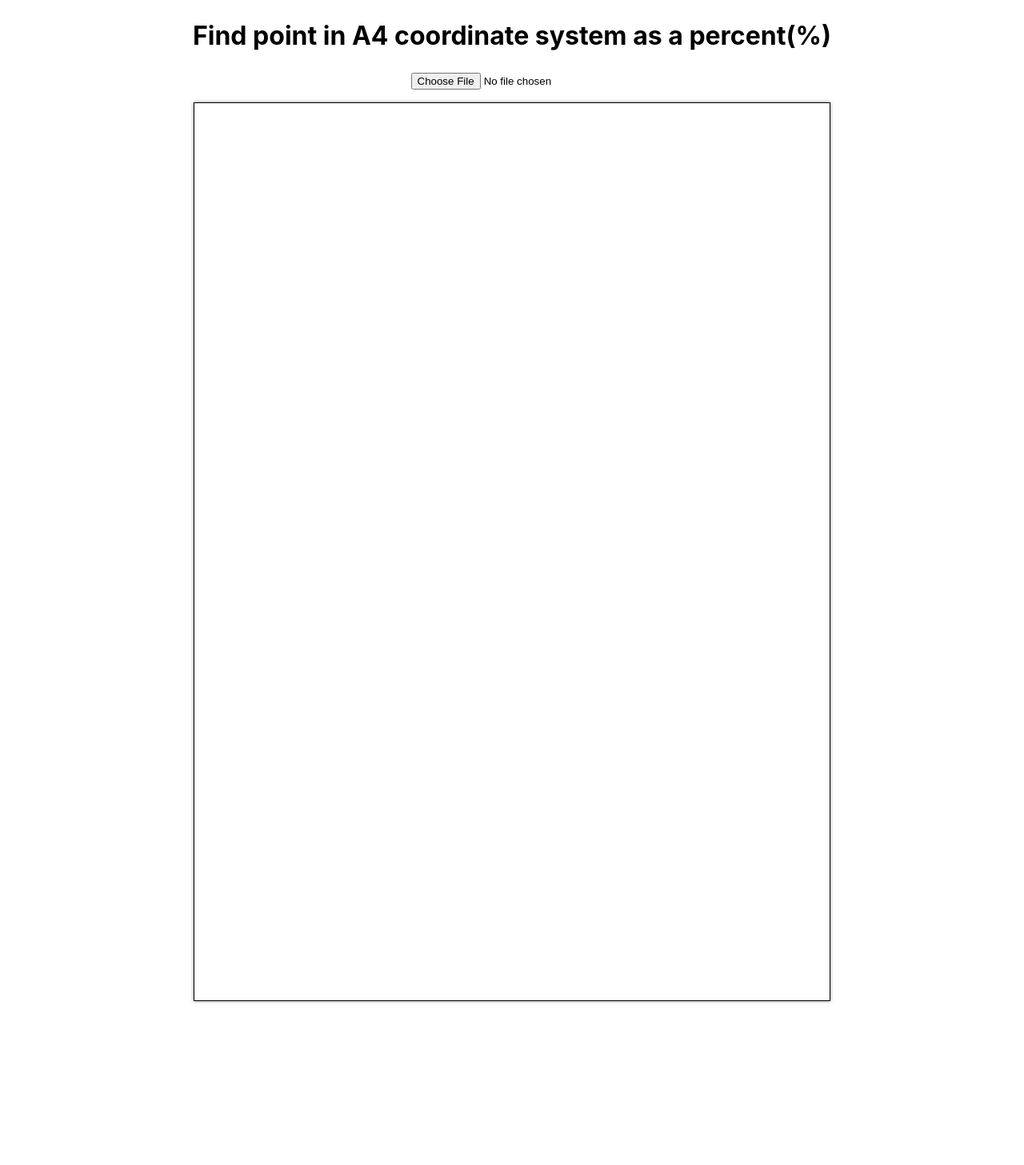
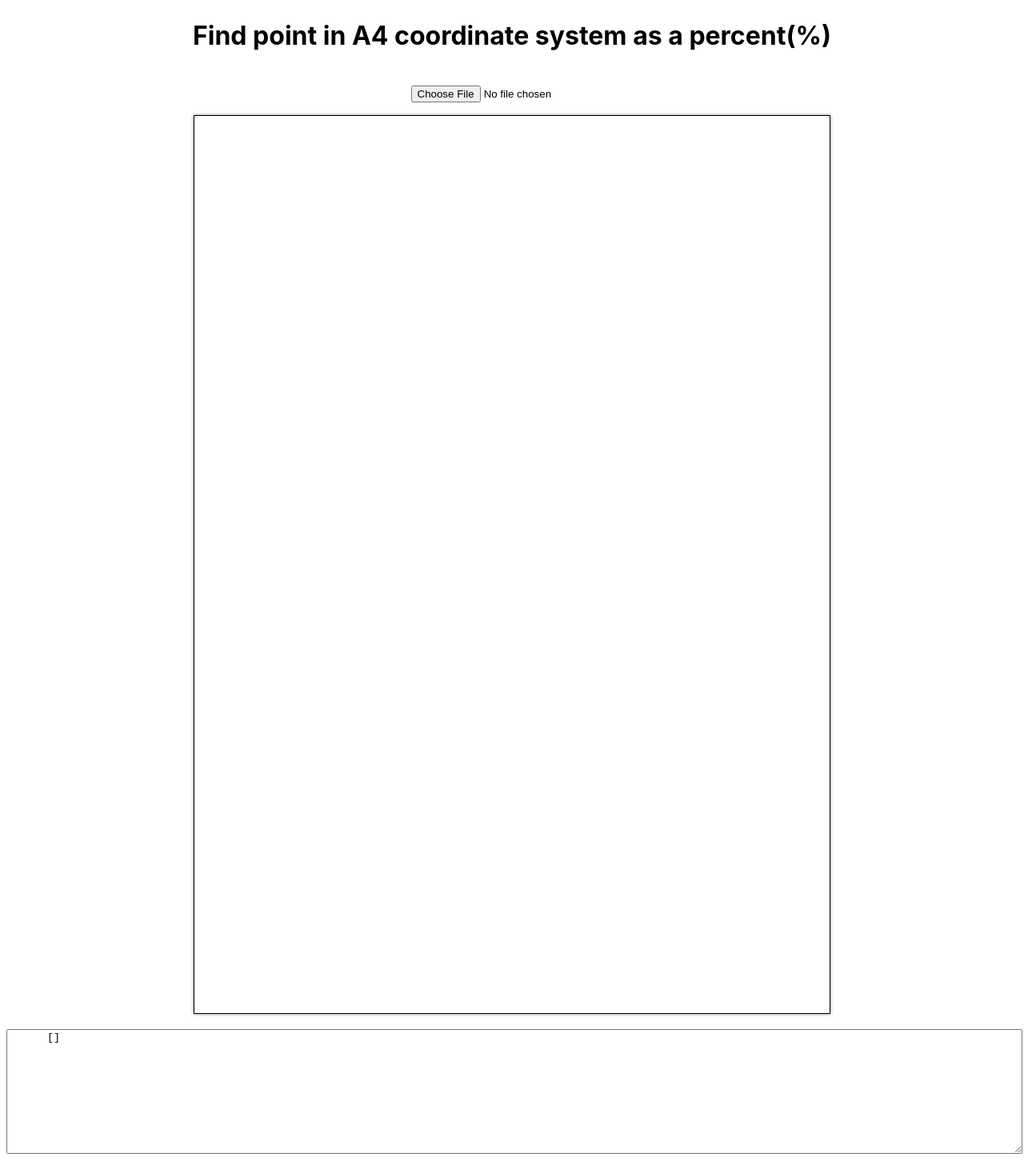
Before and after one commit to mjkodkks/find-point-a4, a Vue app: page / in a window 1280 px wide. Shown: the whole page at 80% size. Before the commit the page ends 1271 px from the top, so only its background shows below. Built offline with nearby package versions, Linux system fonts and the light colour scheme.

Commit message:
[Edit] change display list json to textarea

```diff
--- a/src/App.vue
+++ b/src/App.vue
@@ -1,11 +1,17 @@
 <script setup lang="ts">
 import { onMounted, onUnmounted, ref, reactive, computed } from 'vue';
+
+type PositionList = {
+  no: string | number;
+  xPercent: string;
+  yPercent: string;
+}
 
 // State
 const imageUploadRef = ref<HTMLInputElement | null>(null);
 const selectedImage = ref<File | null>(null);
 const previewUrl = ref<string | null>(null);
-const positionList = ref<Array<{ name: number; xPercent: string; yPercent: string }>>([]);
+const positionList = ref<PositionList[]>([]);
 const currentPosition = reactive({ x: '0', y: '0' });
 const pageRef = ref<HTMLElement | null>(null);
 const showTooltip = ref(false);
@@ -52,6 +58,10 @@ function reset(): void {
   showTooltip.value = false;
 }
 
+function resetPositionList(): void {
+  positionList.value = []
+}
+
 function calculatePercentFromEvent(evt: MouseEvent): { xPercent: string; yPercent: string } | undefined {
   if (!pageRef.value || !selectedImage.value) return;
   const pageWidth = pageRef.value.clientWidth;
@@ -82,7 +92,7 @@ function onMouseOver(): void {
 function onMouseDown(evt: MouseEvent): void {
   const { xPercent, yPercent } = calculatePercentFromEvent(evt) || { xPercent: '0', yPercent: '0' };
   positionList.value.push({
-    name: positionList.value.length + 1,
+    no: positionList.value.length + 1,
     xPercent,
     yPercent,
   });
@@ -96,8 +106,9 @@ function onMouseOut(evt: MouseEvent): void {
 }
 
 function calculateTooltipPosition(evt: MouseEvent): { x: number; y: number } {
-  const x = evt.clientX;
-  const y = evt.clientY + (document.scrollingElement?.scrollTop || 0);
+  const offsetXY = 14
+  const x = evt.clientX + (document.scrollingElement?.scrollLeft || 0) + offsetXY;
+  const y = evt.clientY + (document.scrollingElement?.scrollTop || 0) + offsetXY;
   return { x, y };
 }
 
@@ -119,33 +130,29 @@ onUnmounted(() => {
 <template>
   <div class="main">
     <h1 class="title noprint">Find point in A4 coordinate system as a percent(%)</h1>
-    <div class="fileupload-wrapper noprint">
-      <input
-        type="file"
-        id="image_uploads"
-        ref="imageUploadRef"
-        name="image_uploads"
-        class="input-upload"
-        accept=".jpg, .jpeg, .png"
-        @change="uploadChange"
-      />
-      <button v-if="selectedImage" @click="reset">reset</button>
+    <div class="action-wrapper">
+      <div class="fileupload-wrapper noprint">
+        <input type="file" id="image_uploads" ref="imageUploadRef" name="image_uploads" class="input-upload"
+          accept=".jpg, .jpeg, .png" @change="uploadChange" />
+      </div>
+      <button class="reset-btn" v-if="selectedImage" @click="reset">reset</button>
+      <div v-if="positionList.length > 0" class="reset-label-btn">
+        <button @click="resetPositionList">reset label</button>
+      </div>
     </div>
-    <div
-      class="page a4"
-      ref="pageRef"
-      @mousemove="onMouseMoveDebounce"
-      @mousedown="onMouseDown"
-      @mouseout="onMouseOut"
-      @mouseover="onMouseOver"
-      :style="styleComputed"
-    ></div>
+    <div class="page a4" ref="pageRef" @mousemove="onMouseMoveDebounce" @mousedown="onMouseDown" @mouseout="onMouseOut"
+      @mouseover="onMouseOver" :style="styleComputed">
+      <div v-for="pos in positionList" :key="pos.no" class="point"
+        :style="{ left: `${pos.xPercent}%`, top: `${pos.yPercent}%` }">
+        {{ pos.no }}
+      </div>
+    </div>
     <div v-show="showTooltip" class="tooltip" :style="tooltipPositionStyle">
       ({{ currentPosition.x }}%, {{ currentPosition.y }}%)
     </div>
-    <ul class="noprint">
-      <li v-for="pos in positionList" :key="pos.name">{{ pos }}</li>
-    </ul>
+    <textarea name="json-list" id="json-list" cols="30" rows="10" class="noprint" style="width: 100%;">
+      {{ positionList }}
+    </textarea>
   </div>
 </template>
 
@@ -153,6 +160,7 @@ onUnmounted(() => {
 .title {
   text-align: center;
 }
+
 .fileupload-wrapper {
   display: flex;
   justify-content: center;
@@ -172,4 +180,27 @@ onUnmounted(() => {
   top: 0;
   transition: all 0.2s;
 }
+
+.action-wrapper {
+  display: flex;
+  gap: 1rem;
+  justify-content: center;
+  min-height: 1.25rem;
+  align-items: center;
+}
+
+.reset-label-btn {
+  display: flex;
+}
+
+.point {
+  width: 20px;
+  height: 1rem;
+  font-size: 0.75rem;
+  text-align: center;
+  background: red;
+  position: absolute;
+  color: #fff;
+  border-radius: 0.2rem;
+}
 </style>
--- a/src/style.css
+++ b/src/style.css
@@ -35,6 +35,8 @@ body {
   margin-bottom: 0.5cm;
   box-shadow: 0 0 0.1cm rgba(0, 0, 0, 0.5);
   border: 1px solid #000;
+  position: relative;
+  cursor: pointer;
 }
 
 @page {
```
